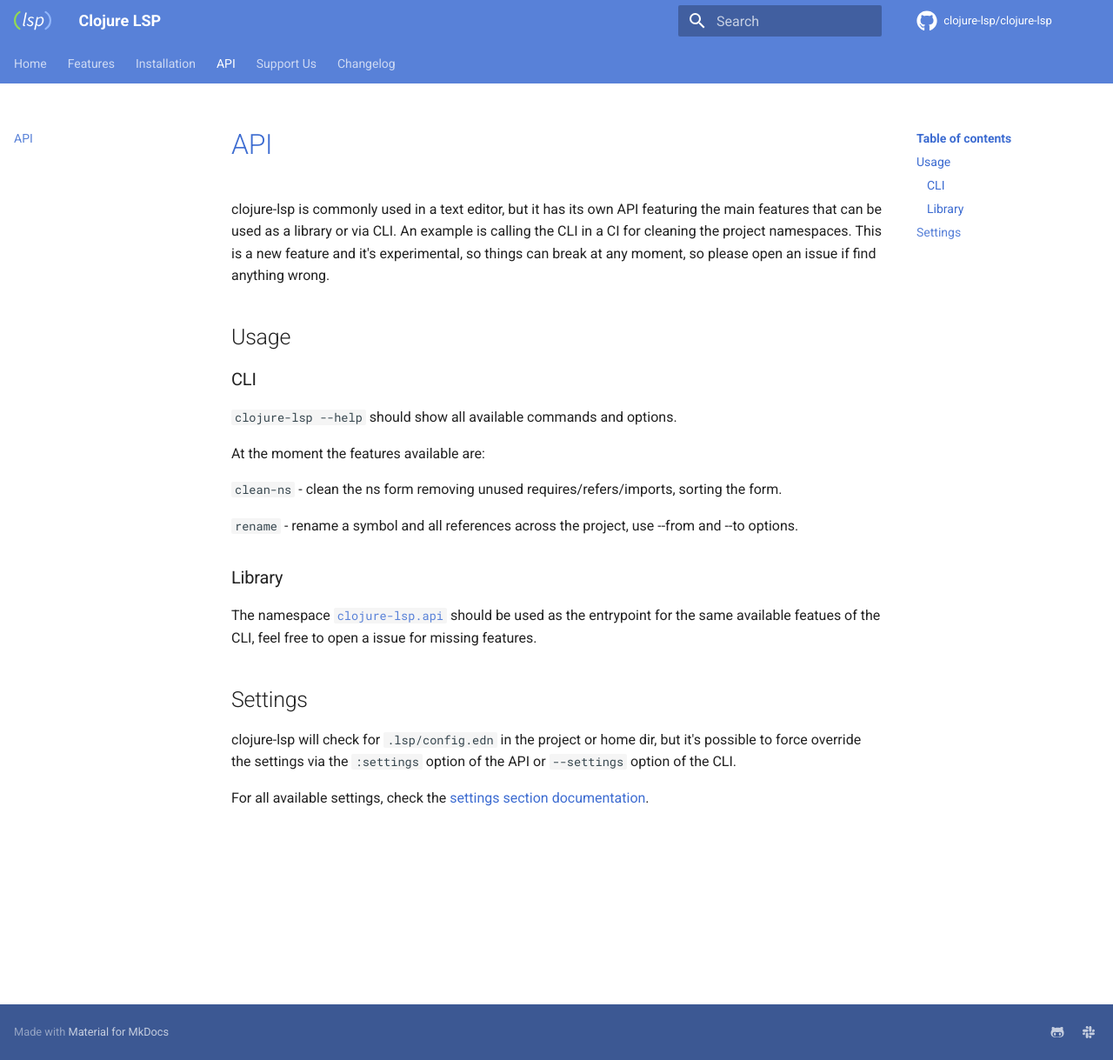
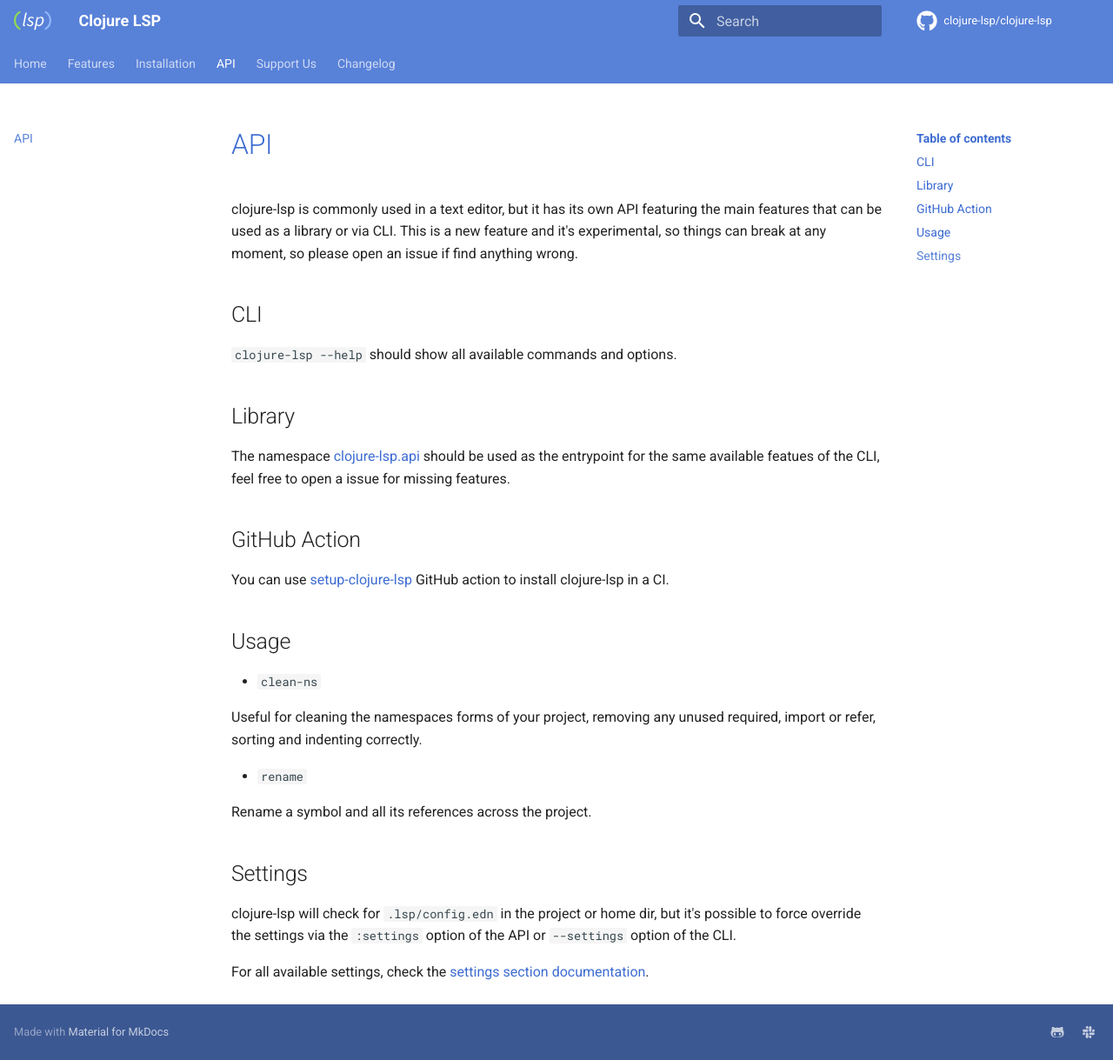
Before and after one commit to clojure-lsp/clojure-lsp, an MkDocs documentation site: the page built from docs/api.md, in a window 1280 px wide and 1219 px high. Shown: the whole window at 87% size. Built offline with MkDocs 1.6.1 and Material for MkDocs 9.7.7, drawn with Linux system fonts in a browser that asks for light colours; comment, search, counter and statistics services are not loaded.

```diff
--- a/docs/api.md
+++ b/docs/api.md
@@ -1,23 +1,29 @@
 # API
 
-clojure-lsp is commonly used in a text editor, but it has its own API featuring the main features that can be used as a library or via CLI. An example is calling the CLI in a CI for cleaning the project namespaces.
+clojure-lsp is commonly used in a text editor, but it has its own API featuring the main features that can be used as a library or via CLI.
 This is a new feature and it's experimental, so things can break at any moment, so please open an issue if find anything wrong.
+
+## CLI
+
+`clojure-lsp --help` should show all available commands and options.
+
+## Library
+
+The namespace [clojure-lsp.api](https://github.com/clojure-lsp/clojure-lsp/tree/master/src/clojure_lsp/api.clj) should be used as the entrypoint for the same available featues of the CLI, feel free to open a issue for missing features.
+
+## GitHub Action
+
+You can use [setup-clojure-lsp](https://github.com/marketplace/actions/setup-clojure-lsp) GitHub action to install clojure-lsp in a CI.
 
 ## Usage
 
-### CLI
+* `clean-ns`
 
-`clojure-lsp --help` should show all available commands and options.
+Useful for cleaning the namespaces forms of your project, removing any unused required, import or refer, sorting and indenting correctly.
 
-At the moment the features available are:
+* `rename`
 
-`clean-ns` - clean the ns form removing unused requires/refers/imports, sorting the form.
-
-`rename` - rename a symbol and all references across the project, use --from and --to options.
-
-### Library
-
-The namespace [`clojure-lsp.api`](https://github.com/clojure-lsp/clojure-lsp/tree/master/src/clojure_lsp/api.clj) should be used as the entrypoint for the same available featues of the CLI, feel free to open a issue for missing features.
+Rename a symbol and all its references across the project.
 
 ## Settings
 
```
